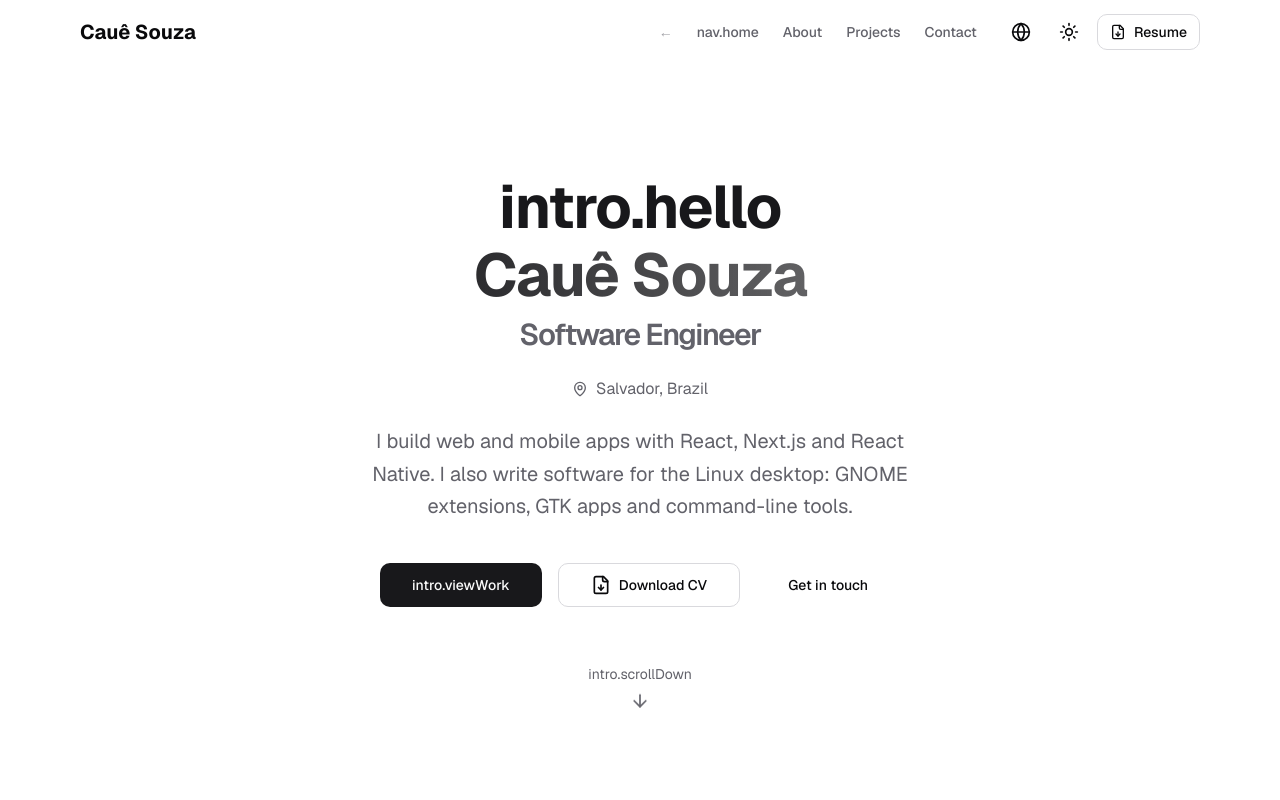
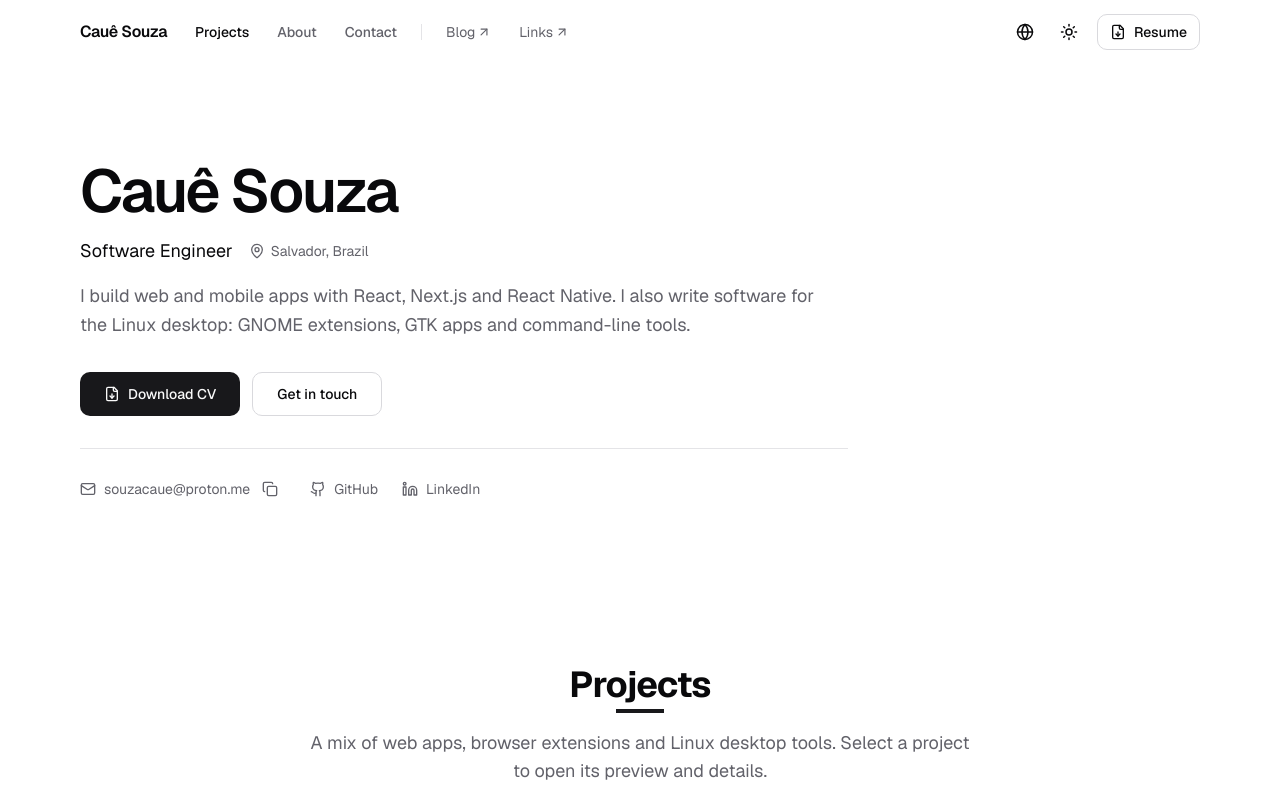
Before and after one commit to EuCaue/portfolio, a Next.js app: page /en in a window 1280 px wide. Shown: the top 800 px of the page. Built offline with nearby package versions, Linux system fonts and the light colour scheme.

Commit message:
feat: rebuild navbar and hero

```diff
--- a/src/app/[locale]/page.tsx
+++ b/src/app/[locale]/page.tsx
@@ -6,14 +6,14 @@ import Projects from "@/components/sections/projects";
 
 export default function Home() {
   return (
-    <div className="min-h-screen bg-background">
-      <main className="container mx-auto px-4 py-8">
+    <>
+      <main id="main" tabIndex={-1} className="outline-none">
         <Intro />
+        <Projects />
         <About />
-        <Projects />
         <Contact />
       </main>
       <Footer />
-    </div>
+    </>
   );
 }
--- a/src/components/common/motion-provider.tsx
+++ b/src/components/common/motion-provider.tsx
@@ -1,12 +1,9 @@
 "use client";
 
-import { domMax, LazyMotion, MotionConfig } from "framer-motion";
+import { MotionConfig } from "framer-motion";
 import type { ReactNode } from "react";
 
+// Every animation respects the visitor's reduced motion setting.
 export function MotionProvider({ children }: { children: ReactNode }) {
-  return (
-    <LazyMotion features={domMax}>
-      <MotionConfig reducedMotion="user">{children}</MotionConfig>
-    </LazyMotion>
-  );
+  return <MotionConfig reducedMotion="user">{children}</MotionConfig>;
 }
--- a/src/components/common/navbar.tsx
+++ b/src/components/common/navbar.tsx
@@ -1,142 +1,125 @@
 "use client";
 
-import { FileDown, Menu } from "lucide-react";
-import Link from "next/link";
-import { useEffect, useState } from "react";
+import { ArrowUpRight, FileDown, Menu } from "lucide-react";
+import { useEffect, useRef, useState } from "react";
 import LanguageSwitcher from "@/components/common/language-switcher";
 import ThemeToggle from "@/components/common/theme-toggle";
 import { Button } from "@/components/ui/button";
-import { Sheet, SheetContent, SheetTrigger } from "@/components/ui/sheet";
+import { Sheet, SheetContent, SheetTitle, SheetTrigger } from "@/components/ui/sheet";
 import { useLanguage } from "@/contexts/language-context";
+import { useActiveSection } from "@/hooks/use-active-section";
+import { cn } from "@/lib/utils";
+
+const SECTIONS = ["projects", "about", "contact"] as const;
+const EXTERNAL = [
+  { key: "nav.blog", href: "https://blog.eucaue.online" },
+  { key: "nav.links", href: "https://eucaue.online" },
+];
 
 export default function Navbar() {
-  const [isScrolled, setIsScrolled] = useState(false);
-  const [isOpen, setIsOpen] = useState(false);
   const { t } = useLanguage();
+  const [open, setOpen] = useState(false);
+  const [scrolled, setScrolled] = useState(false);
+  const sentinel = useRef<HTMLDivElement>(null);
+  const active = useActiveSection([...SECTIONS]);
 
-  const navItems = [
-    { name: t("nav.home"), href: "#" },
-    { name: t("nav.about"), href: "#about" },
-    { name: t("nav.projects"), href: "#projects" },
-    { name: t("nav.contact"), href: "#contact" },
-  ];
-
+  // A hairline appears under the header once the top of the page scrolls away.
   useEffect(() => {
-    const handleScroll = () => {
-      setIsScrolled(window.scrollY > 10);
-    };
-
-    window.addEventListener("scroll", handleScroll);
-    return () => window.removeEventListener("scroll", handleScroll);
+    const el = sentinel.current;
+    if (!el) return;
+    const io = new IntersectionObserver(([e]) => setScrolled(!e.isIntersecting));
+    io.observe(el);
+    return () => io.disconnect();
   }, []);
 
-  return (
-    <header
-      className={`fixed top-0 z-50 w-full transition-all duration-200 ${
-        isScrolled ? "bg-background/80 backdrop-blur-md shadow-sm" : "bg-transparent"
-      }`}
+  const links = SECTIONS.map((id) => (
+    <a
+      key={id}
+      href={`#${id}`}
+      aria-current={active === id ? "true" : undefined}
+      onClick={() => setOpen(false)}
+      className="relative rounded-md px-1 py-2 text-sm font-medium text-muted-foreground transition-colors hover:text-foreground aria-[current=true]:text-foreground"
     >
-      <div className="container mx-auto px-4">
-        <div className="flex h-16 items-center justify-between">
-          <Link href="#" className="text-xl font-bold">
-            Cauê Souza
-          </Link>
+      {t(`nav.${id}`)}
+    </a>
+  ));
 
-          <nav className="hidden md:flex md:items-center md:space-x-6">
+  const external = EXTERNAL.map(({ key, href }) => (
     <a
-              href="https://eucaue.online"
+      key={href}
+      href={href}
       target="_blank"
       rel="noopener noreferrer"
-              className="text-sm text-muted-foreground/60 transition-all hover:text-primary hover:opacity-100"
-              title="← back"
+      className="inline-flex items-center gap-0.5 rounded-md px-1 py-2 text-sm text-muted-foreground transition-colors hover:text-foreground"
     >
-              ←
+      {t(key)}
+      <ArrowUpRight className="h-3.5 w-3.5" aria-hidden="true" />
     </a>
-            {navItems.map((item) => (
-              <Link
-                key={item.name}
-                href={item.href}
-                className="text-sm font-medium text-muted-foreground transition-colors hover:text-primary"
+  ));
+
+  return (
+    <>
+      <div ref={sentinel} className="absolute left-0 top-0 h-px w-px" aria-hidden="true" />
+      <header
+        className={cn(
+          "sticky top-0 z-50 border-b bg-background transition-colors duration-200",
+          scrolled ? "border-border" : "border-transparent",
+        )}
       >
-                {item.name}
-              </Link>
-            ))}
-            <div className="flex items-center space-x-2">
+        <div className="container flex h-16 items-center gap-6">
+          <a href="#main" className="text-base font-semibold tracking-tight">
+            Cauê Souza
+          </a>
+
+          <nav aria-label="Main" className="hidden items-center gap-5 md:flex">
+            {links}
+            <span className="h-4 w-px bg-border" aria-hidden="true" />
+            {external}
+          </nav>
+
+          <div className="ml-auto flex items-center gap-1">
             <LanguageSwitcher />
             <ThemeToggle />
-              <Button variant="outline" size="sm" asChild className="gap-2">
-                <a href={t("nav.resumeUrl")} target="_blank" rel="noopener noreferrer">
-                  <FileDown className="h-4 w-4" />
-                  {t("nav.resume")}
-                </a>
-              </Button>
-            </div>
-          </nav>
-
-          <div className="flex items-center md:hidden">
-            <LanguageSwitcher />
-            <ThemeToggle />
-            <Sheet open={isOpen} onOpenChange={setIsOpen}>
-              <SheetTrigger asChild>
-                <Button variant="ghost" size="icon" aria-label="Menu">
-                  <Menu className="h-5 w-5" />
-                </Button>
-              </SheetTrigger>
-              <SheetContent side="right" className="w-[250px] sm:w-[300px]">
-                <div className="flex flex-col space-y-4 py-4">
-                  {navItems.map((item) => (
-                    <Link
-                      key={item.name}
-                      href={item.href}
-                      className="text-sm font-medium transition-colors hover:text-primary"
-                      onClick={() => setIsOpen(false)}
-                    >
-                      {item.name}
-                    </Link>
-                  ))}
             <Button
               variant="outline"
               size="sm"
               asChild
-                    className="w-full gap-2 justify-center mt-4"
+              className="ml-1 hidden gap-2 sm:inline-flex"
             >
-                    <a
-                      href={t("nav.resumeUrl")}
-                      target="_blank"
-                      rel="noopener noreferrer"
-                      onClick={() => setIsOpen(false)}
-                    >
-                      <FileDown className="h-4 w-4" />
+              <a href={t("nav.resumeUrl")} target="_blank" rel="noopener noreferrer">
+                <FileDown className="h-4 w-4" aria-hidden="true" />
                 {t("nav.resume")}
               </a>
             </Button>
-                  <div className="mt-4 border-t pt-4 flex items-center gap-3 text-xs text-muted-foreground">
-                    <a
-                      href="https://eucaue.online"
-                      target="_blank"
-                      rel="noopener noreferrer"
-                      className="transition-colors hover:text-primary"
-                      onClick={() => setIsOpen(false)}
+            <Sheet open={open} onOpenChange={setOpen}>
+              <SheetTrigger asChild>
+                <Button
+                  variant="ghost"
+                  size="icon"
+                  aria-label={t("nav.menu")}
+                  className="md:hidden"
                 >
-                      ← eucaue.online
+                  <Menu className="h-5 w-5" aria-hidden="true" />
+                </Button>
+              </SheetTrigger>
+              <SheetContent side="right" className="w-72">
+                <SheetTitle className="text-base">Cauê Souza</SheetTitle>
+                <nav aria-label="Mobile" className="mt-6 flex flex-col gap-1">
+                  {links}
+                  <span className="my-3 h-px bg-border" aria-hidden="true" />
+                  {external}
+                </nav>
+                <Button variant="outline" asChild className="mt-6 w-full gap-2">
+                  <a href={t("nav.resumeUrl")} target="_blank" rel="noopener noreferrer">
+                    <FileDown className="h-4 w-4" aria-hidden="true" />
+                    {t("nav.resume")}
                   </a>
-                    <span className="text-muted-foreground/40">·</span>
-                    <a
-                      href="https://blog.eucaue.online"
-                      target="_blank"
-                      rel="noopener noreferrer"
-                      className="transition-colors hover:text-primary"
-                      onClick={() => setIsOpen(false)}
-                    >
-                      blog
-                    </a>
-                  </div>
-                </div>
+                </Button>
               </SheetContent>
             </Sheet>
           </div>
         </div>
-      </div>
       </header>
+    </>
   );
 }
--- a/src/components/common/theme-toggle.tsx
+++ b/src/components/common/theme-toggle.tsx
@@ -2,28 +2,28 @@
 
 import { Moon, Sun } from "lucide-react";
 import { useTheme } from "next-themes";
-import { useEffect, useState } from "react";
 import { Button } from "@/components/ui/button";
+import { useLanguage } from "@/contexts/language-context";
 
 export default function ThemeToggle() {
-  const { theme, setTheme } = useTheme();
-  const [mounted, setMounted] = useState(false);
-
-  useEffect(() => {
-    setMounted(true);
-  }, []);
-
-  if (!mounted) return null;
+  const { resolvedTheme, setTheme } = useTheme();
+  const { t } = useLanguage();
 
   return (
     <Button
       variant="ghost"
       size="icon"
-      onClick={() => setTheme(theme === "dark" ? "light" : "dark")}
-      aria-label="Toggle theme"
+      onClick={() => setTheme(resolvedTheme === "dark" ? "light" : "dark")}
+      aria-label={t("theme.toggle")}
     >
-      <Sun className="h-5 w-5 rotate-0 scale-100 transition-all dark:-rotate-90 dark:scale-0" />
-      <Moon className="absolute h-5 w-5 rotate-90 scale-0 transition-all dark:rotate-0 dark:scale-100" />
+      <Sun
+        className="h-[18px] w-[18px] rotate-0 scale-100 transition-transform dark:-rotate-90 dark:scale-0"
+        aria-hidden="true"
+      />
+      <Moon
+        className="absolute h-[18px] w-[18px] rotate-90 scale-0 transition-transform dark:rotate-0 dark:scale-100"
+        aria-hidden="true"
+      />
     </Button>
   );
 }
--- a/src/components/portfolio/reveal.tsx
+++ b/src/components/portfolio/reveal.tsx
@@ -1,6 +1,6 @@
 "use client";
 
-import { m } from "framer-motion";
+import { motion } from "framer-motion";
 import type { ReactNode } from "react";
 
 // One fade-up the first time a block scrolls into view. MotionConfig turns it off for reduced motion.
@@ -14,7 +14,7 @@ export function Reveal({
   delay?: number;
 }) {
   return (
-    <m.div
+    <motion.div
       className={className}
       initial={{ opacity: 0, y: 16 }}
       whileInView={{ opacity: 1, y: 0 }}
@@ -22,6 +22,6 @@ export function Reveal({
       transition={{ duration: 0.5, delay, ease: [0.16, 1, 0.3, 1] }}
     >
       {children}
-    </m.div>
+    </motion.div>
   );
 }
--- a/src/components/react-bits/blur-text.tsx
+++ b/src/components/react-bits/blur-text.tsx
@@ -2,7 +2,7 @@
 
 // Adapted from React Bits "BlurText" (reactbits.dev): framer-motion instead of motion/react,
 // words only, hidden from assistive tech (the parent carries the real text), static under reduced motion.
-import { m, useReducedMotion } from "framer-motion";
+import { motion, useReducedMotion } from "framer-motion";
 
 type BlurTextProps = {
   text: string;
@@ -38,7 +38,7 @@ export default function BlurText({
   return (
     <span aria-hidden="true" className={className}>
       {words.map((word, index) => (
-        <m.span
+        <motion.span
           // biome-ignore lint/suspicious/noArrayIndexKey: words can repeat, order never changes
           key={index}
           className="inline-block will-change-[transform,filter,opacity]"
@@ -53,7 +53,7 @@ export default function BlurText({
         >
           {word}
           {index < words.length - 1 && " "}
-        </m.span>
+        </motion.span>
       ))}
     </span>
   );
--- a/src/components/sections/intro.tsx
+++ b/src/components/sections/intro.tsx
@@ -1,7 +1,8 @@
 "use client";
 
-import { motion } from "framer-motion";
-import { ArrowDown, FileDown, MapPin } from "lucide-react";
+import { FileDown, Github, Linkedin, MapPin } from "lucide-react";
+import { CopyEmail } from "@/components/portfolio/copy-email";
+import BlurText from "@/components/react-bits/blur-text";
 import { Button } from "@/components/ui/button";
 import { useLanguage } from "@/contexts/language-context";
 
@@ -9,61 +10,60 @@ export default function Intro() {
   const { t } = useLanguage();
 
   return (
-    <section className="flex min-h-[90vh] flex-col items-center justify-center py-20 text-center relative">
-      <motion.div
-        initial={{ opacity: 0, y: 20 }}
-        animate={{ opacity: 1, y: 0 }}
-        transition={{ duration: 0.5 }}
-        className="space-y-6 max-w-3xl"
+    <section aria-labelledby="hero-title" className="pb-16 pt-14 md:pb-20 md:pt-24">
+      <div className="container">
+        <div className="max-w-3xl">
+          <h1
+            id="hero-title"
+            className="text-5xl font-semibold leading-[1.05] tracking-[-0.04em] md:text-6xl"
           >
-        <h1 className="text-4xl font-bold tracking-tight sm:text-5xl md:text-6xl">
-          <span className="block text-primary">{t("intro.hello")}</span>
-          <span className="mt-2 block bg-gradient-to-r from-primary via-primary/80 to-primary/60 bg-clip-text text-transparent">
-            Cauê Souza
+            <span className="sr-only">Cauê Souza</span>
+            <BlurText text="Cauê Souza" />
+          </h1>
+          <p className="mt-4 flex flex-wrap items-center gap-x-4 gap-y-1 text-lg">
+            <span>{t("intro.role")}</span>
+            <span className="inline-flex items-center gap-1.5 text-sm text-muted-foreground">
+              <MapPin className="h-4 w-4" aria-hidden="true" />
+              {t("intro.location")}
             </span>
-          <span className="mt-3 block text-xl sm:text-2xl md:text-3xl font-semibold text-muted-foreground">
-            {t("intro.role")}
-          </span>
-        </h1>
-
-        <div className="flex items-center justify-center gap-2 text-muted-foreground">
-          <MapPin className="h-4 w-4" />
-          <span className="text-sm sm:text-base">{t("intro.location")}</span>
-        </div>
-
-        <p className="mx-auto max-w-xl text-xl text-muted-foreground leading-relaxed">
+          </p>
+          <p className="mt-4 max-w-[62ch] text-lg leading-relaxed text-muted-foreground">
             {t("intro.description")}
           </p>
-
-        <div className="flex flex-wrap justify-center gap-4 pt-4">
-          <Button asChild size="lg">
-            <a href="#projects">{t("intro.viewWork")}</a>
-          </Button>
-          <Button variant="outline" size="lg" asChild className="gap-2">
+          <div className="mt-8 flex flex-wrap gap-3">
+            <Button size="lg" asChild className="gap-2 px-6">
               <a href={t("nav.resumeUrl")} target="_blank" rel="noopener noreferrer">
-              <FileDown className="h-5 w-5" />
+                <FileDown className="h-4 w-4" aria-hidden="true" />
                 {t("intro.downloadCv")}
               </a>
             </Button>
-          <Button variant="ghost" size="lg" asChild>
+            <Button size="lg" variant="outline" asChild className="px-6">
               <a href="#contact">{t("intro.getInTouch")}</a>
             </Button>
           </div>
-      </motion.div>
-      <motion.div
-        initial={{ opacity: 0 }}
-        animate={{ opacity: 1 }}
-        transition={{ delay: 1, duration: 1 }}
-        className="absolute bottom-10"
+          <div className="mt-8 flex flex-wrap items-center gap-x-6 gap-y-2 border-t pt-6 text-sm text-muted-foreground">
+            <CopyEmail />
+            <a
+              href="https://github.com/EuCaue"
+              target="_blank"
+              rel="noopener noreferrer"
+              className="inline-flex items-center gap-2 py-1 transition-colors hover:text-foreground"
             >
+              <Github className="h-4 w-4" aria-hidden="true" />
+              GitHub
+            </a>
             <a
-          href="#about"
-          className="flex flex-col items-center text-muted-foreground hover:text-primary transition-colors"
+              href="https://linkedin.com/in/caue-souza"
+              target="_blank"
+              rel="noopener noreferrer"
+              className="inline-flex items-center gap-2 py-1 transition-colors hover:text-foreground"
             >
-          <span className="mb-2 text-sm">{t("intro.scrollDown")}</span>
-          <ArrowDown className="h-5 w-5 animate-bounce" />
+              <Linkedin className="h-4 w-4" aria-hidden="true" />
+              LinkedIn
             </a>
-      </motion.div>
+          </div>
+        </div>
+      </div>
     </section>
   );
 }
--- /dev/null
+++ b/src/hooks/use-active-section.ts
@@ -0,0 +1,25 @@
+"use client";
+
+import { useEffect, useState } from "react";
+
+// The section crossing the middle of the viewport is the active one.
+export function useActiveSection(ids: string[]) {
+  const [active, setActive] = useState<string | null>(null);
+  const key = ids.join(",");
+
+  useEffect(() => {
+    const io = new IntersectionObserver(
+      (entries) => {
+        for (const e of entries) if (e.isIntersecting) setActive(e.target.id);
+      },
+      { rootMargin: "-45% 0px -50% 0px" },
+    );
+    for (const id of key.split(",")) {
+      const el = document.getElementById(id);
+      if (el) io.observe(el);
+    }
+    return () => io.disconnect();
+  }, [key]);
+
+  return active;
+}
--- a/src/locales/pt-BR.ts
+++ b/src/locales/pt-BR.ts
@@ -95,7 +95,8 @@ export const ptBR: Record<TranslationKeys, string> = {
     "Um app web que tira um print de qualquer site a partir da URL, com algumas opções para ajustar a captura.",
 
   "projects.getCat.title": "Get Cat",
-  "projects.getCat.description": "Um app pequeno que mostra uma foto aleatória de gato e uma curiosidade.",
+  "projects.getCat.description":
+    "Um app pequeno que mostra uma foto aleatória de gato e uma curiosidade.",
 
   "projects.nautilusCopy.title": "Nautilus Copy File Contents",
   "projects.nautilusCopy.description":
```
Also changed, not shown: src/components/common/language-switcher.tsx (+2 -6 lines), src/components/react-bits/stack.tsx (+11 -5 lines), 1 other file (tests, documents, lock files or other folders). Lines whose indentation alone changed are shown as unchanged.
